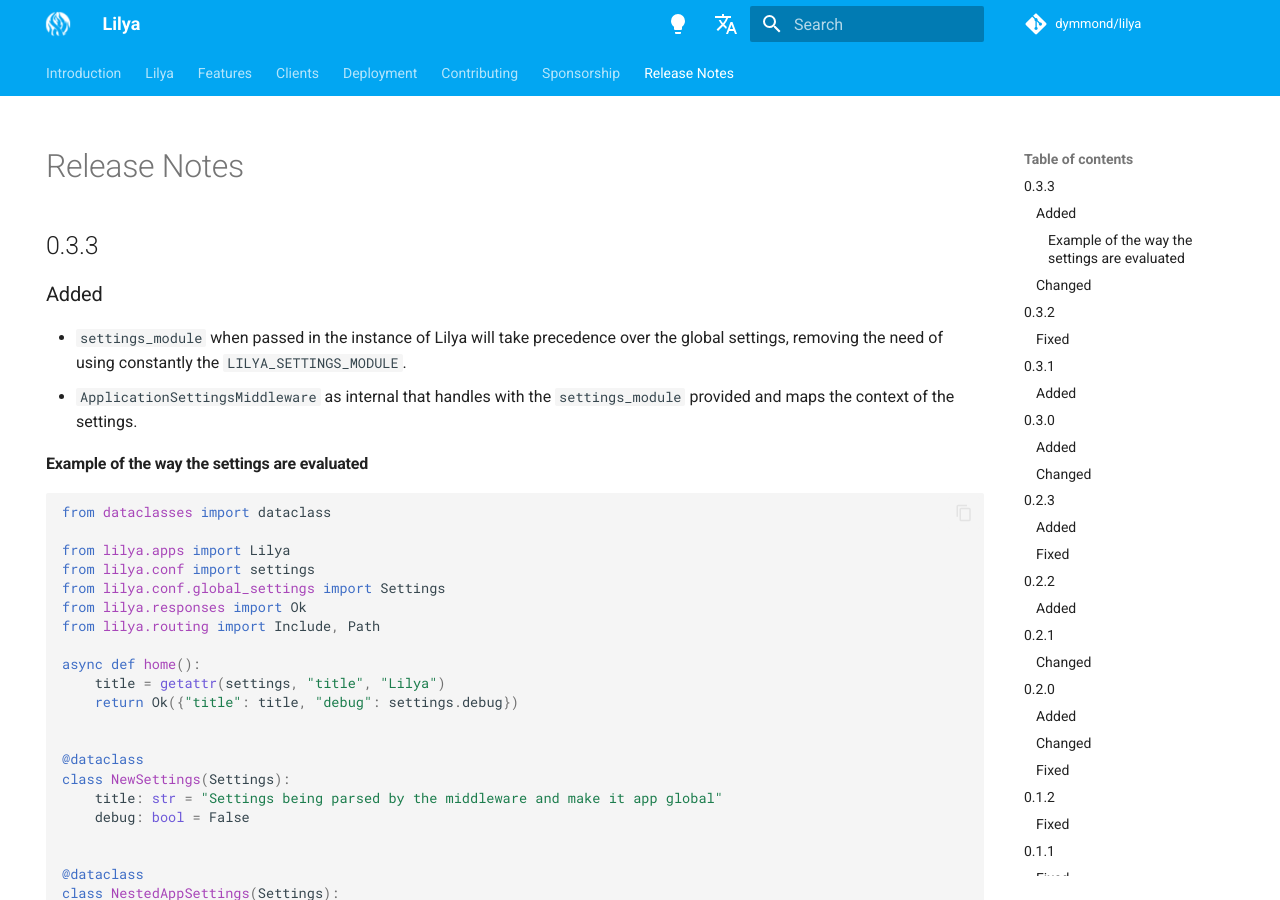
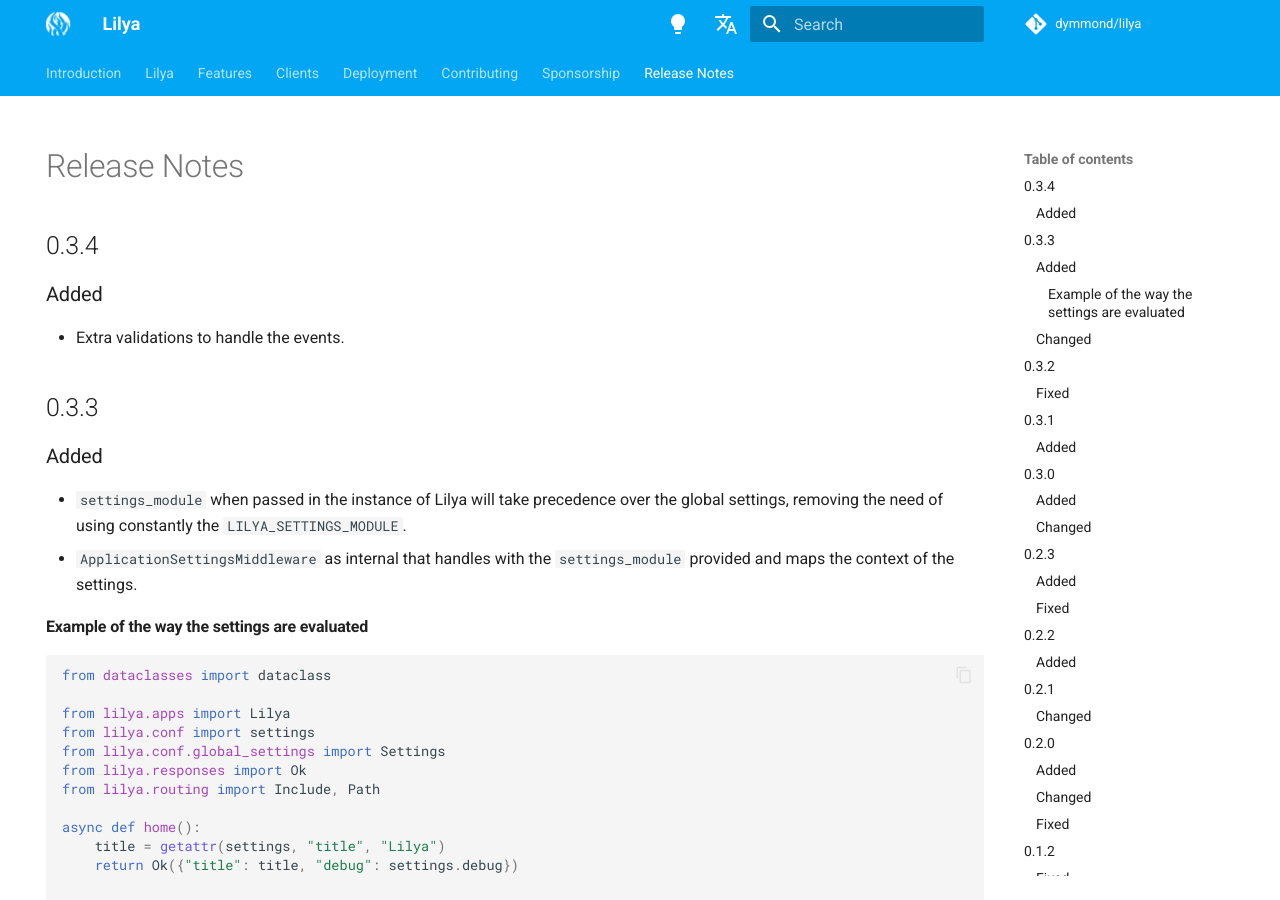
Before and after one commit to dymmond/lilya, an MkDocs documentation site: the page built from docs/release-notes.md, in a window 1280 px wide and 900 px high. Built offline with MkDocs 1.6.1 and Material for MkDocs 9.7.7, drawn with Linux system fonts in a browser that asks for light colours; comment, search, counter and statistics services are not loaded.

Commit message:
Release 0.3.4

```diff
--- a/docs/release-notes.md
+++ b/docs/release-notes.md
@@ -4,6 +4,12 @@
 ---
 
 # Release Notes
+
+## 0.3.4
+
+### Added
+
+- Extra validations to handle the events.
 
 ## 0.3.3
 
--- a/lilya/__init__.py
+++ b/lilya/__init__.py
@@ -1 +1 @@
-__version__ = "0.3.3"
+__version__ = "0.3.4"
```
